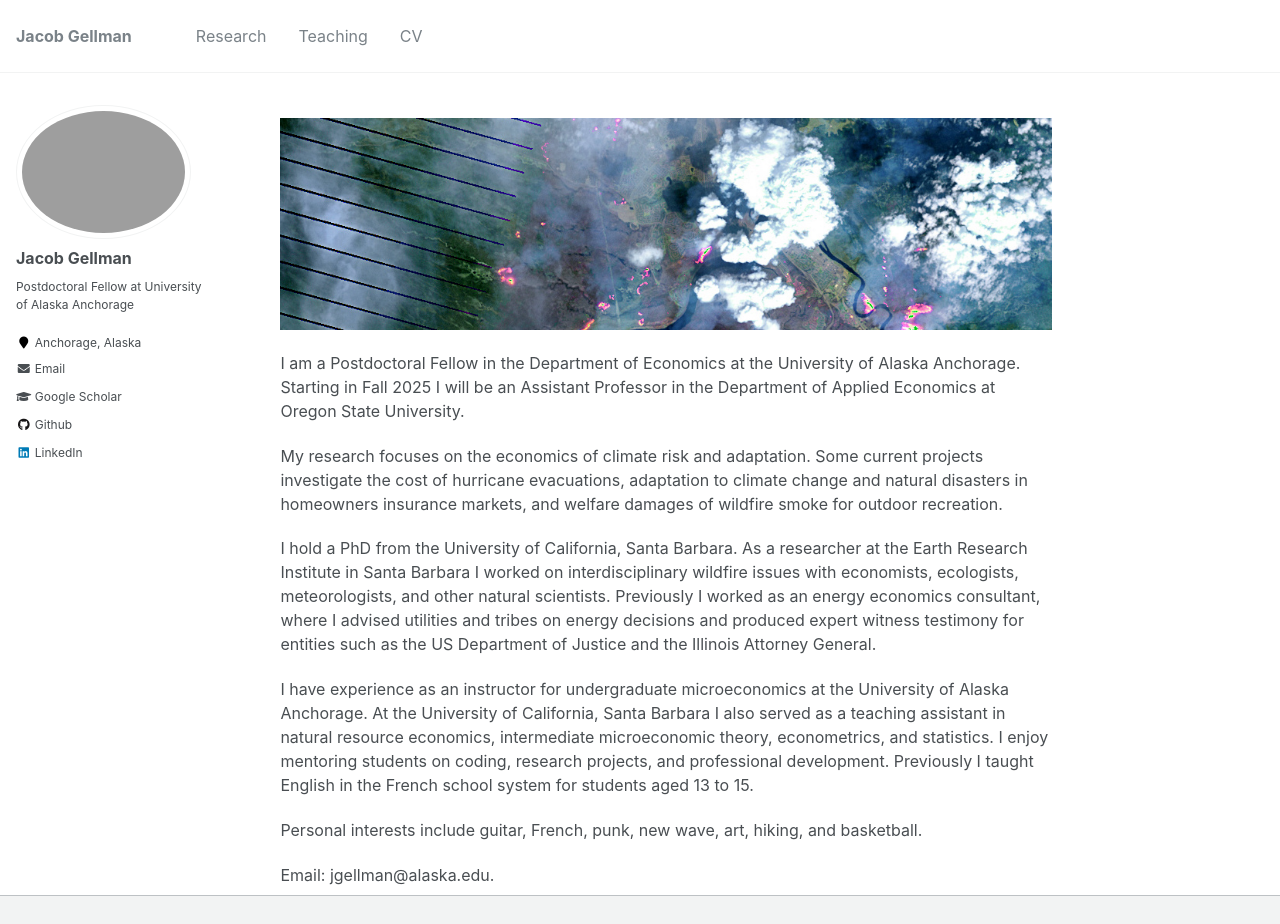
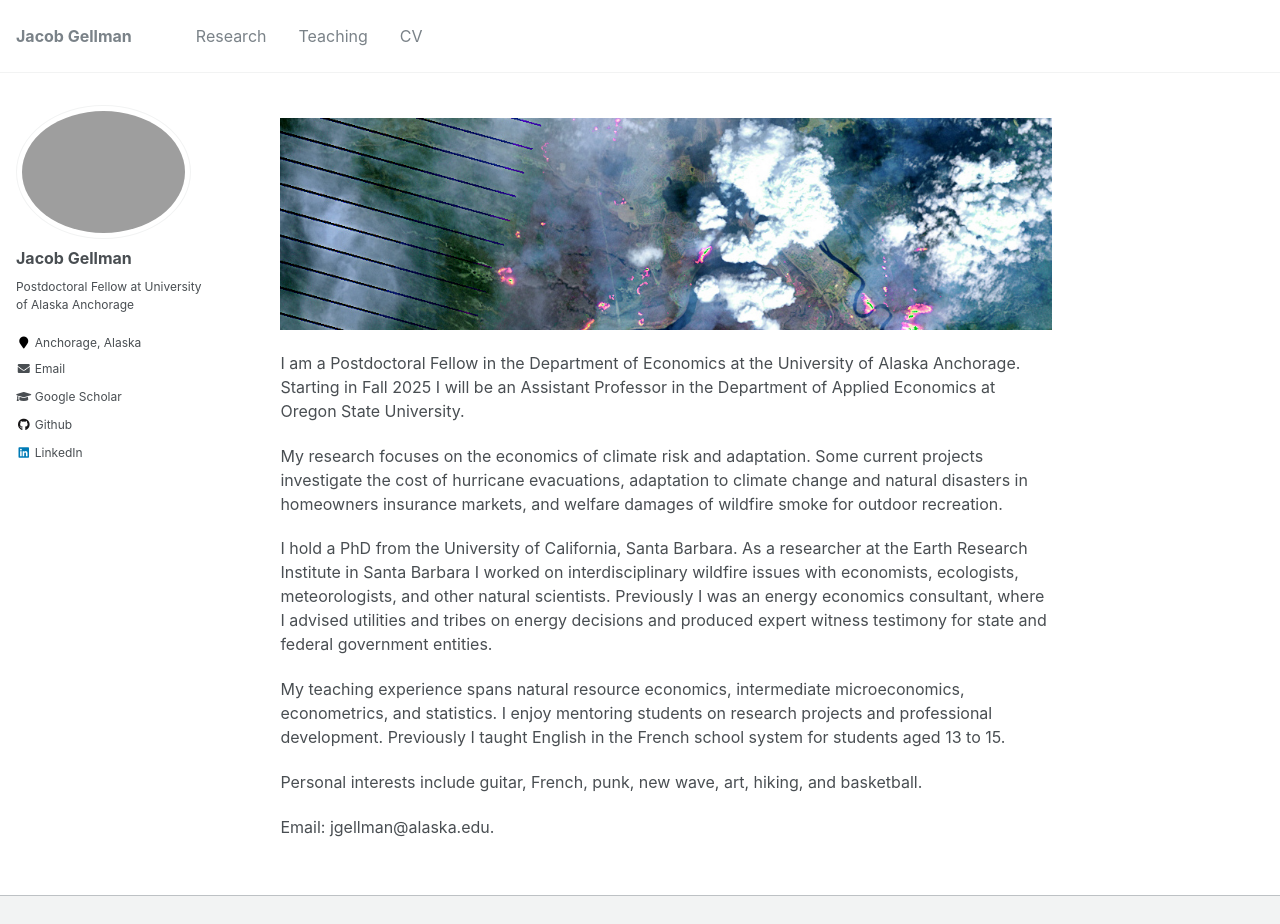
Before and after one commit to jacobgellman/jacobgellman.github.io, a Jekyll site: the page built from _pages/about.md, in a window 1280 px wide and 1076 px high, cut to the strip 0-924 px from the top of the window. Built offline with Jekyll 4.4.1, drawn with Linux system fonts in a browser that asks for light colours.

Commit message:
About page

```diff
--- a/_pages/about.md
+++ b/_pages/about.md
@@ -13,9 +13,9 @@ I am a Postdoctoral Fellow in the Department of Economics at the University of A
 
 My research focuses on the economics of climate risk and adaptation. Some current projects investigate the cost of hurricane evacuations, adaptation to climate change and natural disasters in homeowners insurance markets, and welfare damages of wildfire smoke for outdoor recreation.
 
-I hold a PhD from the University of California, Santa Barbara. As a researcher at the Earth Research Institute in Santa Barbara I worked on interdisciplinary wildfire issues with economists, ecologists, meteorologists, and other natural scientists. Previously I worked as an energy economics consultant, where I advised utilities and tribes on energy decisions and produced expert witness testimony for entities such as the US Department of Justice and the Illinois Attorney General.
+I hold a PhD from the University of California, Santa Barbara. As a researcher at the Earth Research Institute in Santa Barbara I worked on interdisciplinary wildfire issues with economists, ecologists, meteorologists, and other natural scientists. Previously I was an energy economics consultant, where I advised utilities and tribes on energy decisions and produced expert witness testimony for state and federal government entities.
 
-I have experience as an instructor for undergraduate microeconomics at the University of Alaska Anchorage. At the University of California, Santa Barbara I also served as a teaching assistant in natural resource economics, intermediate microeconomic theory, econometrics, and statistics. I enjoy mentoring students on coding, research projects, and professional development. Previously I taught English in the French school system for students aged 13 to 15.
+My teaching experience spans natural resource economics, intermediate microeconomics, econometrics, and statistics. I enjoy mentoring students on research projects and professional development. Previously I taught English in the French school system for students aged 13 to 15.
 
 Personal interests include guitar, French, punk, new wave, art, hiking, and basketball.
 
```
